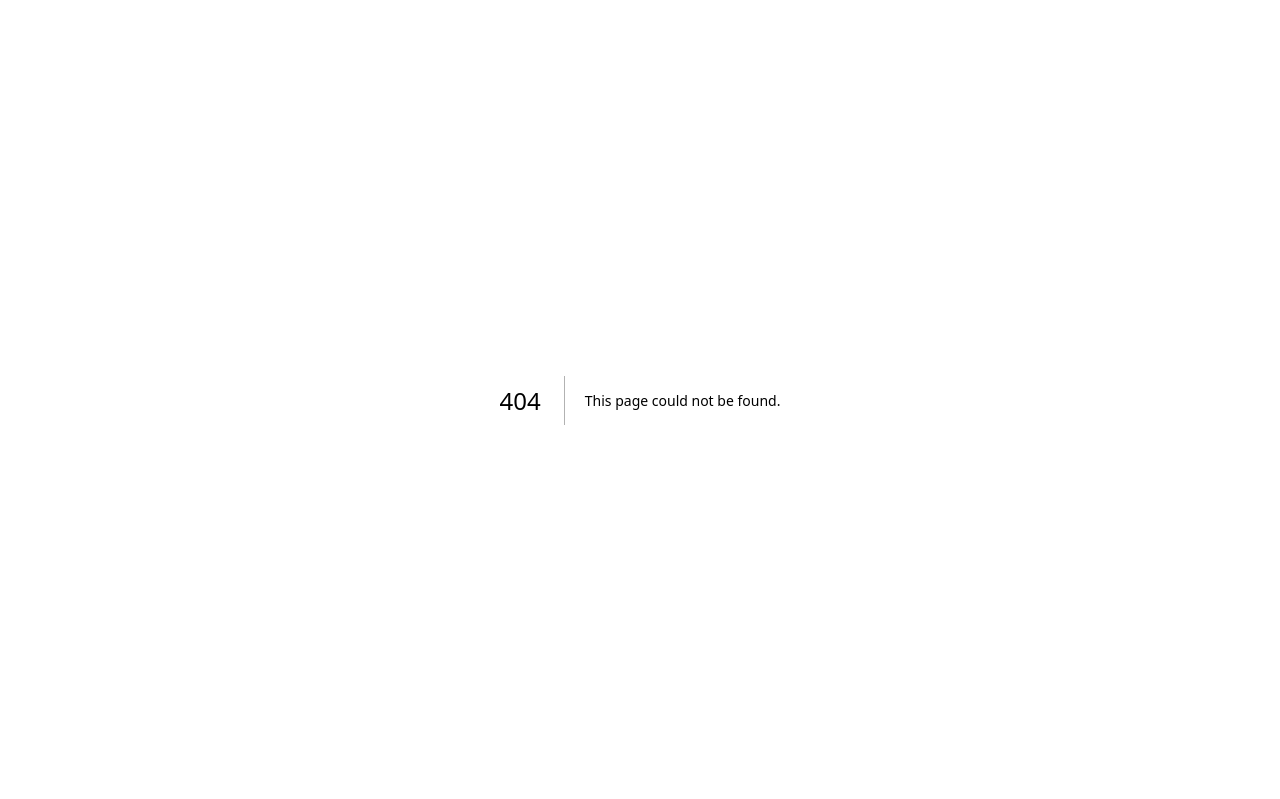
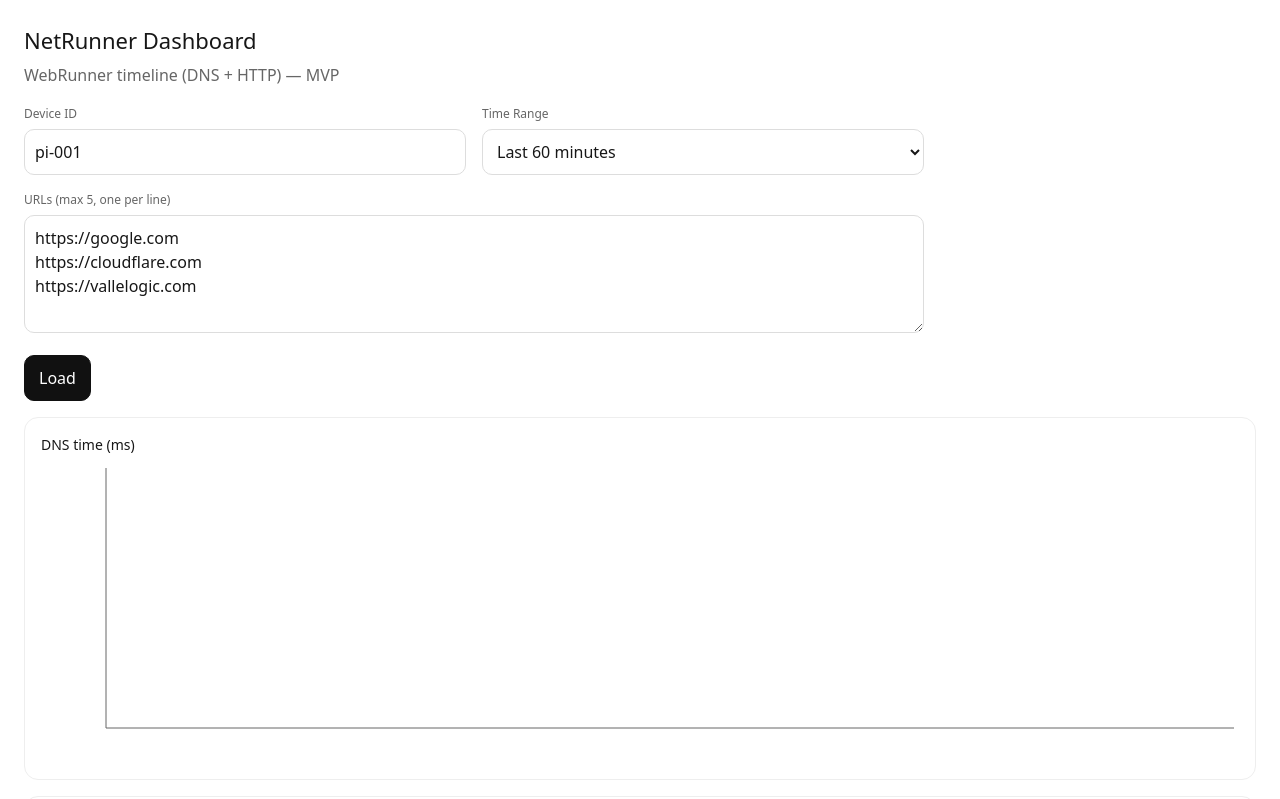
Before and after one commit to MDValleLogic/netrunner-dashboard, a Next.js app: page /dashboard in a window 1280 px wide. Before the commit this address had no page. Shown: the top 799 px of the page. Built offline with nearby package versions, Linux system fonts and the light colour scheme.

Commit message:
Add dashboard page

```diff
--- /dev/null
+++ b/app/dashboard/page.tsx
@@ -0,0 +1,212 @@
+"use client";
+
+import React, { useMemo, useState } from "react";
+import {
+  LineChart,
+  Line,
+  XAxis,
+  YAxis,
+  Tooltip,
+  ResponsiveContainer,
+  Legend,
+} from "recharts";
+
+type Point = {
+  ts_utc: string;
+  dns_ms: number;
+  http_ms: number;
+  http_err: string;
+};
+
+type TimeseriesResp = {
+  ok: boolean;
+  device_id: string;
+  since_minutes: number;
+  urls: string[];
+  points: number;
+  series: Record<string, Point[]>;
+  error?: string;
+  details?: any;
+};
+
+function fmtTime(iso: string) {
+  const d = new Date(iso);
+  return d.toLocaleTimeString([], { hour: "2-digit", minute: "2-digit" });
+}
+
+function mergeSeries(series: Record<string, Point[]>, field: "dns_ms" | "http_ms") {
+  const byTs = new Map<string, any>();
+
+  for (const [url, pts] of Object.entries(series)) {
+    for (const p of pts) {
+      const key = p.ts_utc;
+      if (!byTs.has(key)) byTs.set(key, { ts_utc: key });
+      byTs.get(key)[url] = p[field];
+    }
+  }
+
+  return Array.from(byTs.values()).sort(
+    (a, b) => new Date(a.ts_utc).getTime() - new Date(b.ts_utc).getTime()
+  );
+}
+
+export default function DashboardPage() {
+  const [deviceId, setDeviceId] = useState("pi-001");
+  const [sinceMinutes, setSinceMinutes] = useState(60);
+  const [urlsText, setUrlsText] = useState(
+    ["https://google.com", "https://cloudflare.com", "https://vallelogic.com"].join("\n")
+  );
+
+  const [loading, setLoading] = useState(false);
+  const [data, setData] = useState<TimeseriesResp | null>(null);
+  const [err, setErr] = useState<string>("");
+
+  const urls = useMemo(() => {
+    return urlsText
+      .split("\n")
+      .map((s) => s.trim())
+      .filter(Boolean)
+      .slice(0, 5);
+  }, [urlsText]);
+
+  const dnsChartData = useMemo(() => (data?.series ? mergeSeries(data.series, "dns_ms") : []), [data]);
+  const httpChartData = useMemo(() => (data?.series ? mergeSeries(data.series, "http_ms") : []), [data]);
+
+  async function load() {
+    setErr("");
+    setLoading(true);
+    setData(null);
+
+    try {
+      const qp = new URLSearchParams();
+      qp.set("device_id", deviceId);
+      qp.set("since_minutes", String(sinceMinutes));
+      for (const u of urls) qp.append("urls", u);
+
+      const res = await fetch(`/api/measurements/timeseries?${qp.toString()}`);
+      const json = (await res.json()) as TimeseriesResp;
+
+      if (!json.ok) {
+        setErr(json.error || "Request failed");
+      } else {
+        setData(json);
+      }
+    } catch (e: any) {
+      setErr(String(e?.message ?? e));
+    } finally {
+      setLoading(false);
+    }
+  }
+
+  return (
+    <div style={{ padding: 24, fontFamily: "system-ui, -apple-system, Segoe UI, Roboto, Helvetica, Arial" }}>
+      <h1 style={{ fontSize: 22, marginBottom: 6 }}>NetRunner Dashboard</h1>
+      <div style={{ color: "#666", marginBottom: 18 }}>WebRunner timeline (DNS + HTTP) — MVP</div>
+
+      <div
+        style={{
+          display: "grid",
+          gridTemplateColumns: "1fr 1fr",
+          gap: 16,
+          marginBottom: 16,
+          maxWidth: 900,
+        }}
+      >
+        <div>
+          <div style={{ fontSize: 12, color: "#666", marginBottom: 6 }}>Device ID</div>
+          <input
+            value={deviceId}
+            onChange={(e) => setDeviceId(e.target.value)}
+            style={{ width: "100%", padding: 10, border: "1px solid #ddd", borderRadius: 10 }}
+          />
+        </div>
+
+        <div>
+          <div style={{ fontSize: 12, color: "#666", marginBottom: 6 }}>Time Range</div>
+          <select
+            value={sinceMinutes}
+            onChange={(e) => setSinceMinutes(Number(e.target.value))}
+            style={{ width: "100%", padding: 10, border: "1px solid #ddd", borderRadius: 10 }}
+          >
+            <option value={60}>Last 60 minutes</option>
+            <option value={240}>Last 4 hours</option>
+            <option value={1440}>Last 24 hours</option>
+          </select>
+        </div>
+
+        <div style={{ gridColumn: "1 / span 2" }}>
+          <div style={{ fontSize: 12, color: "#666", marginBottom: 6 }}>URLs (max 5, one per line)</div>
+          <textarea
+            value={urlsText}
+            onChange={(e) => setUrlsText(e.target.value)}
+            rows={4}
+            style={{ width: "100%", padding: 10, border: "1px solid #ddd", borderRadius: 10 }}
+          />
+        </div>
+
+        <div style={{ gridColumn: "1 / span 2", display: "flex", gap: 12, alignItems: "center" }}>
+          <button
+            onClick={load}
+            disabled={loading}
+            style={{
+              padding: "10px 14px",
+              borderRadius: 10,
+              border: "1px solid #111",
+              background: "#111",
+              color: "white",
+              cursor: "pointer",
+            }}
+          >
+            {loading ? "Loading..." : "Load"}
+          </button>
+
+          {data?.points != null && (
+            <div style={{ color: "#666", fontSize: 13 }}>
+              Points in window: <b>{data.points}</b>
+            </div>
+          )}
+
+          {err && <div style={{ color: "crimson", fontSize: 13 }}>{err}</div>}
+        </div>
+      </div>
+
+      <div style={{ border: "1px solid #eee", borderRadius: 14, padding: 16, marginBottom: 16 }}>
+        <div style={{ fontSize: 14, marginBottom: 8 }}>DNS time (ms)</div>
+        <div style={{ width: "100%", height: 300 }}>
+          <ResponsiveContainer>
+            <LineChart data={dnsChartData}>
+              <XAxis dataKey="ts_utc" tickFormatter={fmtTime} minTickGap={25} />
+              <YAxis />
+              <Tooltip labelFormatter={(v) => new Date(String(v)).toLocaleString()} />
+              <Legend />
+              {data?.urls?.map((u) => (
+                <Line key={u} type="monotone" dataKey={u} dot={false} strokeWidth={2} />
+              ))}
+            </LineChart>
+          </ResponsiveContainer>
+        </div>
+      </div>
+
+      <div style={{ border: "1px solid #eee", borderRadius: 14, padding: 16 }}>
+        <div style={{ fontSize: 14, marginBottom: 8 }}>HTTP time (ms)</div>
+        <div style={{ width: "100%", height: 300 }}>
+          <ResponsiveContainer>
+            <LineChart data={httpChartData}>
+              <XAxis dataKey="ts_utc" tickFormatter={fmtTime} minTickGap={25} />
+              <YAxis />
+              <Tooltip labelFormatter={(v) => new Date(String(v)).toLocaleString()} />
+              <Legend />
+              {data?.urls?.map((u) => (
+                <Line key={u} type="monotone" dataKey={u} dot={false} strokeWidth={2} />
+              ))}
+            </LineChart>
+          </ResponsiveContainer>
+        </div>
+      </div>
+
+      <div style={{ marginTop: 16, color: "#666", fontSize: 12 }}>
+        Tip: open <code>/dashboard</code> on your Vercel site.
+      </div>
+    </div>
+  );
+}
```
